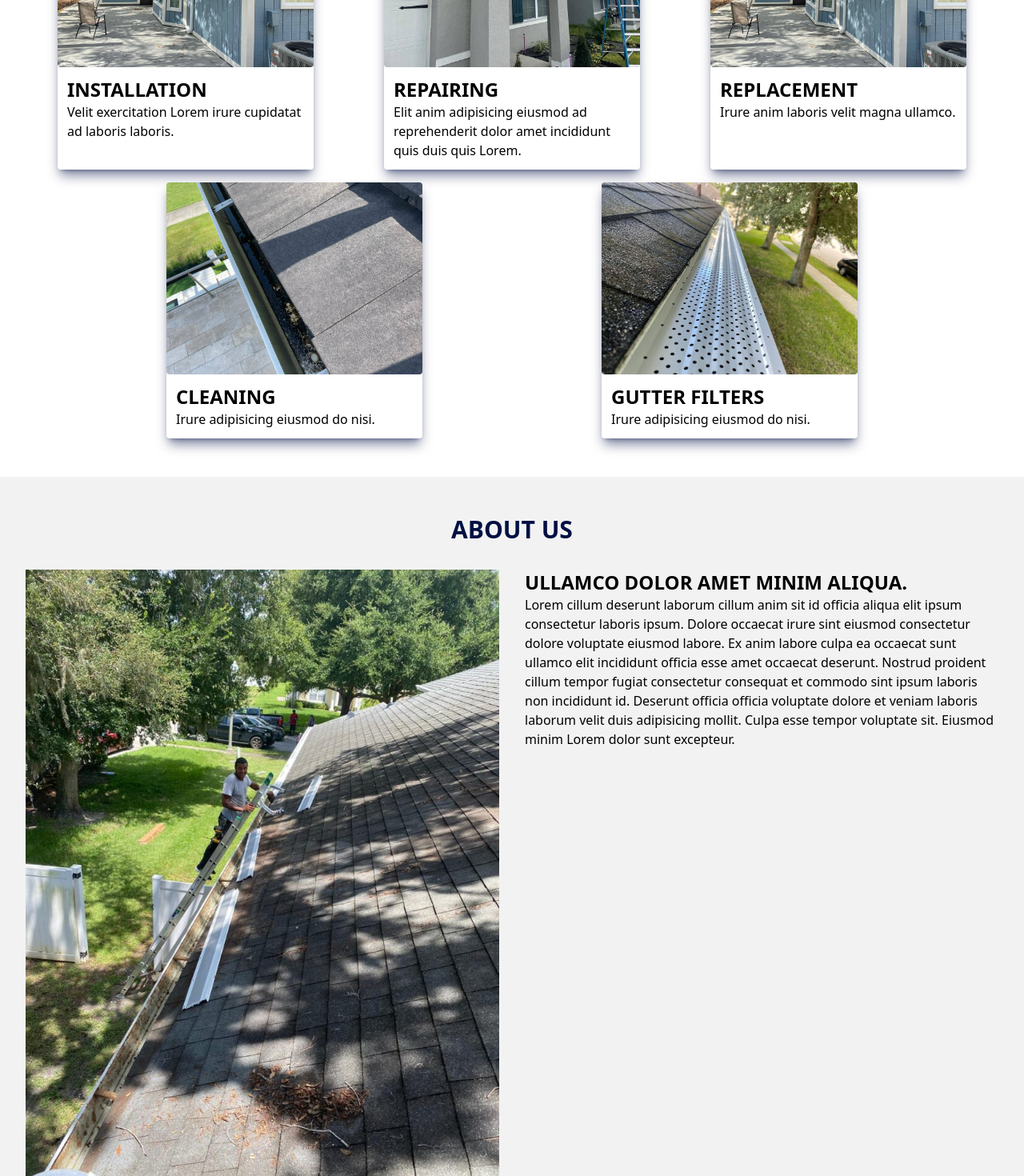
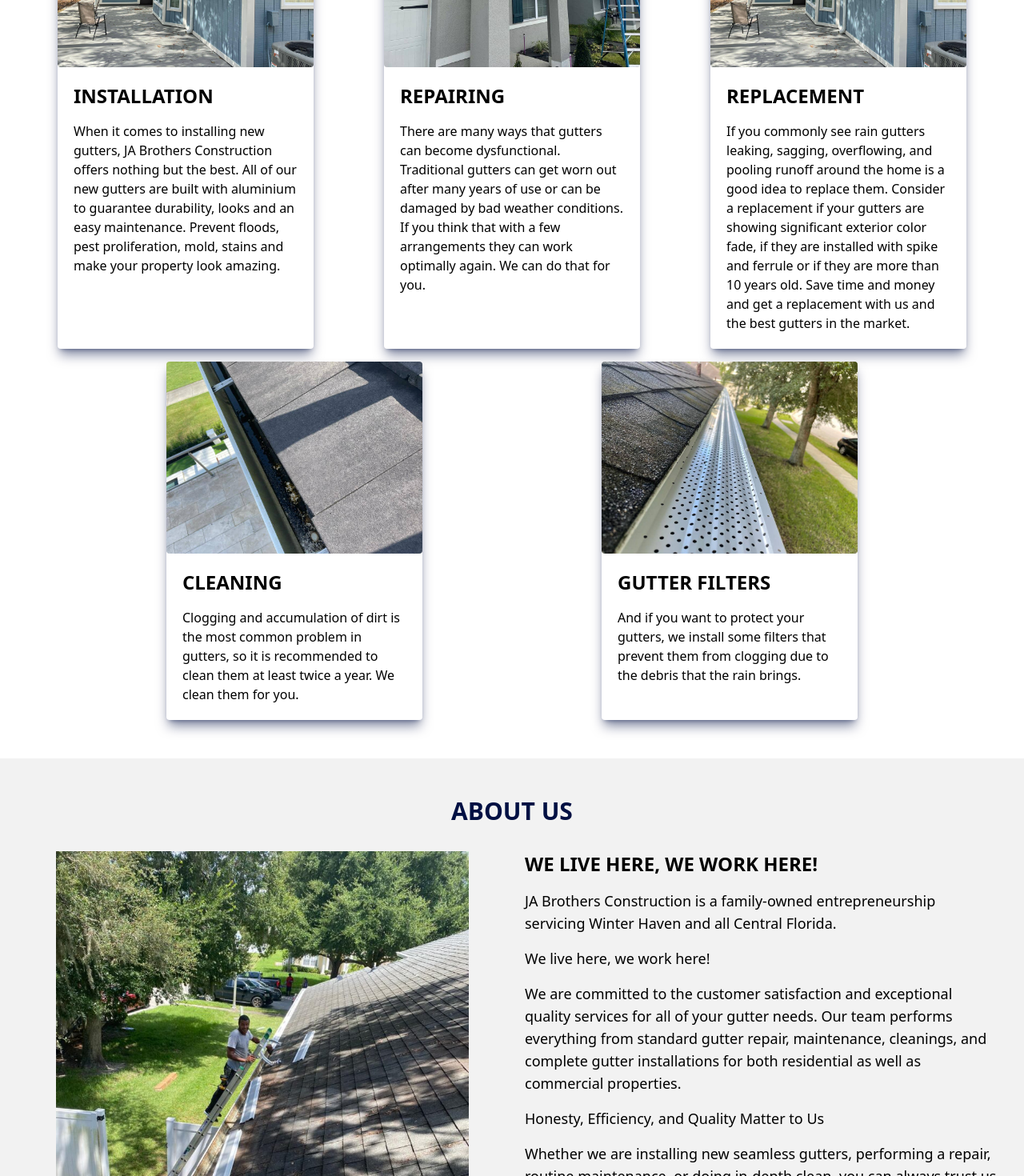
Before and after one commit to valacosta19/model-page, a React (Create React App) app: page / in a window 1280 px wide. Shown: the part 1120-2590 px from the top of the page at 80% size. Built offline with nearby package versions, Linux system fonts and the light colour scheme.

Commit message:
adding content

```diff
--- a/src/components/Card.js
+++ b/src/components/Card.js
@@ -14,10 +14,10 @@ export const Card = ({props}) => {
         <img src={imageLink()} alt={props.alt} className='rounded' />
       </div>
 
-      <div className='p-3'>
+      <div className='p-5'>
         <Typography variant='h3' title={props.title} />
 
-        <Typography variant='p' title={props.content} />
+        <Typography variant='p' title={props.content} className='mt-4' />
       </div>
     </div>
   )
--- a/src/sections/About.js
+++ b/src/sections/About.js
@@ -6,10 +6,14 @@ export const About = () => {
     <div id='about' className='flex flex-col justify-center items-center mt-12 mb-12 py-12 bg-[#f2f2f2]'>
       <Typography variant='h2' title='About us' className='uppercase text-3xl font-bold text-darkblue' />
       <div className='grid grid-cols-1 m-8 gap-8 md:grid-cols-2'>
-        <div><img src={require('../assets/about-us-image.jpeg')} alt='ja construction owner installing gutters' /></div>
+        <div className='m-auto'><img className='max-h-[43rem]' src={require('../assets/about-us-image.jpeg')} alt='ja construction owner installing gutters' /></div>
         <div>
-          <Typography variant='h3' title='Ullamco dolor amet minim aliqua.' />
-          <Typography variant='p' title='Lorem cillum deserunt laborum cillum anim sit id officia aliqua elit ipsum consectetur laboris ipsum. Dolore occaecat irure sint eiusmod consectetur dolore voluptate eiusmod labore. Ex anim labore culpa ea occaecat sunt ullamco elit incididunt officia esse amet occaecat deserunt. Nostrud proident cillum tempor fugiat consectetur consequat et commodo sint ipsum laboris non incididunt id. Deserunt officia officia voluptate dolore et veniam laboris laborum velit duis adipisicing mollit. Culpa esse tempor voluptate sit. Eiusmod minim Lorem dolor sunt excepteur.' />
+          <Typography variant='h3' title='We live here, we work here!' />
+          <Typography variant='p' className='mt-4 text-lg' title='JA Brothers Construction is a family-owned entrepreneurship servicing Winter Haven and all Central Florida.' />
+          <Typography variant='p' className='mt-4 text-lg' title='We live here, we work here!' />
+          <Typography variant='p' className='mt-4 text-lg' title='We are committed to the customer satisfaction and exceptional quality services for all of your gutter needs. Our team performs everything from standard gutter repair, maintenance, cleanings, and complete gutter installations for both residential as well as commercial properties.' />
+          <Typography variant='p' className='mt-4 text-lg' title='Honesty, Efficiency, and Quality Matter to Us' />
+          <Typography variant='p' className='mt-4 text-lg' title='Whether we are installing new seamless gutters, performing a repair, routine maintenance, or doing in-depth clean, you can always trust us to exceed your expectations and keep your gutters operating as it should.' />
         </div>
       </div>
     </div>
--- a/src/sections/Contact.js
+++ b/src/sections/Contact.js
@@ -20,11 +20,11 @@ export const Contact = () => {
             <div className="flex flex-col items-center gap-4">
               <Link href="tel:4077798641" className="flex gap-4 hover:text-green" sx={{ color: theme.palette.primary.dark, textDecoration: 'none', '&:hover': { color: theme.palette.secondary.main, fontWeight: 500 } }}>
                 <PhoneIcon />
-                <p>Give us a call!</p>
+                <p>Give us a call! <br/> (407) 779 8641</p>
               </Link>
               <Link href="https://www.instagram.com/jabrothersconstruction/" className="flex gap-4 hover:text-green" sx={{ color: theme.palette.primary.dark, textDecoration: 'none', '&:hover': { color: theme.palette.secondary.main, fontWeight: 500 } }}>
                 <InstagramIcon />
-                <p>Follow us on Instagram</p>
+                <p>Follow us on Instagram <br/> @jabrothersconstruction</p>
               </Link>
             </div>
           </div>
--- a/src/sections/Principal.js
+++ b/src/sections/Principal.js
@@ -6,7 +6,7 @@ export const Principal = () => {
   return (
     <div id='home' className={`flex flex-col justify-center items-center h-screen bg-principal-image bg-cover gap-8 lg:px-8 lg:pt-16`}>
       <Typography variant='h1' title='JA Brothers Construction LLC' className="uppercase text-4xl font-bold text-center text-white md:text-4xl lg:text-5xl"/>
-      <Typography variant='h2' title='Eiusmod duis et non sint do.' className='uppercase text-2xl font-bold text-center text-white md:text-2xl lg:text-4xl' />
+      <Typography variant='h2' title='Your property, your project, our goal.' className='uppercase text-2xl font-bold text-center text-white md:text-2xl lg:text-4xl' />
       <a href='#contact' className='bg-green rounded py-4 px-8 mx-auto text-white text-lg font-bold text-center cursor-pointer transition-all ease-in-out hover:text-xl bg-gradient-to-r hover:from-lightblue hover:to-green hover:gradient-x md:py-4 md:px-10 md:text-lg lg:text-base lg:py-4 lg:px-8'>GET A FREE ESTIMATE</a>
     </div>
   )
--- a/src/sections/Services.js
+++ b/src/sections/Services.js
@@ -7,35 +7,35 @@ const serviceList = [
     id: 1,
     title: "Installation",
     img: 'gutter-installation.jpeg',
-    content: "Velit exercitation Lorem irure cupidatat ad laboris laboris.",
+    content: "When it comes to installing new gutters, JA Brothers Construction offers nothing but the best. All of our new gutters are built with aluminium to guarantee durability, looks and an easy maintenance. Prevent floods, pest proliferation, mold, stains and make your property look amazing.",
     alt: ""
   },
   {
     id: 2,
     title: "Repairing",
     img: 'gutter-repair.jpeg',
-    content: "Elit anim adipisicing eiusmod ad reprehenderit dolor amet incididunt quis duis quis Lorem.",
+    content: "There are many ways that gutters can become dysfunctional. Traditional gutters can get worn out after many years of use or can be damaged by bad weather conditions. If you think that with a few arrangements they can work optimally again. We can do that for you.",
     alt: ""
   },
   {
     id: 3,
     title: "Replacement",
     img: 'gutter-installation.jpeg',
-    content: "Irure anim laboris velit magna ullamco.",
+    content: "If you commonly see rain gutters leaking, sagging, overflowing, and pooling runoff around the home is a good idea to replace them. Consider a replacement if your gutters are showing significant exterior color fade, if they are installed with spike and ferrule or if they are more than 10 years old. Save time and money and get a replacement with us and the best gutters in the market.",
     alt: ""
   },
   {
     id: 4,
     title: "Cleaning",
     img: 'gutter-cleaning.jpeg',
-    content: "Irure adipisicing eiusmod do nisi.",
+    content: "Clogging and accumulation of dirt is the most common problem in gutters, so it is recommended to clean them at least twice a year. We clean them for you.",
     alt: ""
   },
   {
     id: 5,
     title: "Gutter filters",
     img: 'gutter-filters.jpeg',
-    content: "Irure adipisicing eiusmod do nisi.",
+    content: "And if you want to protect your gutters, we install some filters that prevent them from clogging due to the debris that the rain brings.",
     alt: ""
   }
 ]
```
Also changed, not shown: 1 other file (tests, documents, lock files or other folders).
